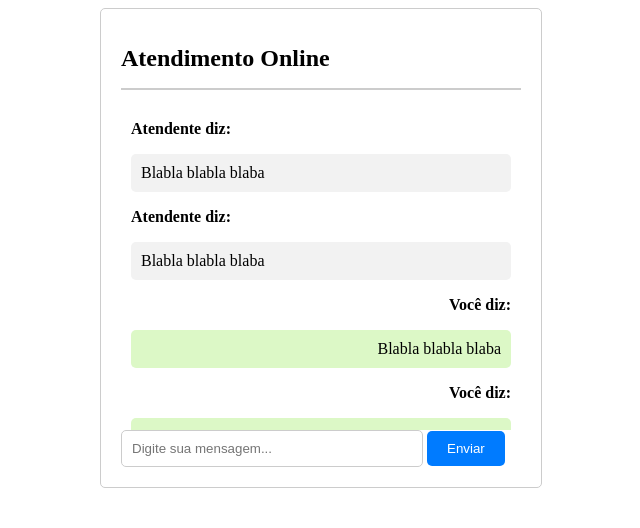
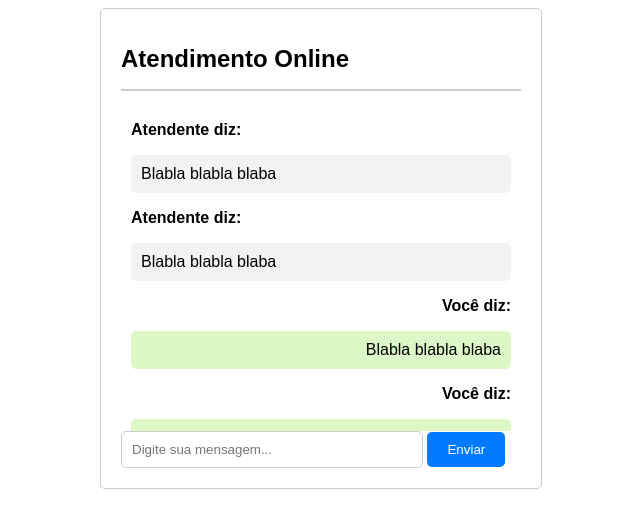
Before and after one commit to Mateuslh/faculdade_front_end, a plain HTML site: page index.html in a window 1280 px wide. Shown: the whole page, without its empty margins (319-959 px from the left). Drawn offline with Linux system fonts and the light colour scheme.

Commit message:
style:alterado a fonte padrão da pagina.

```diff
--- a/styles.css
+++ b/styles.css
@@ -4,6 +4,7 @@
     padding: 20px;
     border: 1px solid #ccc;
     border-radius: 5px;
+    font-family: Arial, serif;
 }
 
 
```
